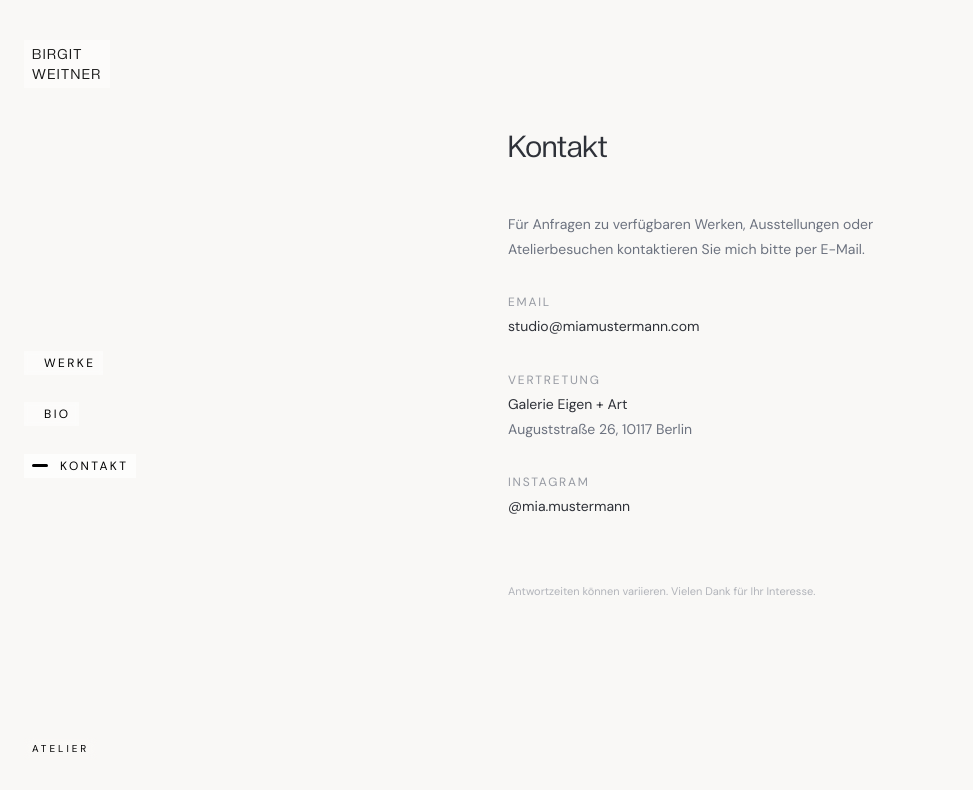
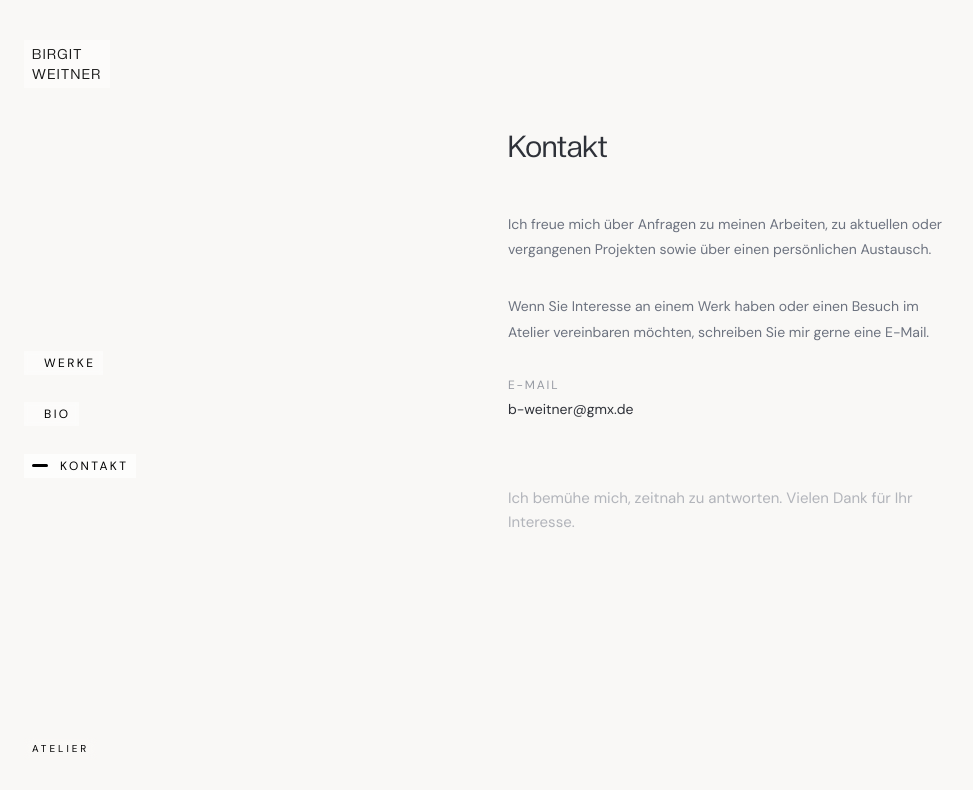
Before and after one commit to mira-craft/atelier-bw, a React (Vite) app: page /kontakt in a window 1280 px wide. Shown: the top 790 px of the page, without its empty margins (8-981 px from the left). Built offline with nearby package versions, Linux system fonts and the light colour scheme; the HTML template or start-up script is replaced by a standard one.

Commit message:
feat: add Atelier page with introductory text and image placeholder

```diff
--- a/src/App.tsx
+++ b/src/App.tsx
@@ -8,6 +8,7 @@ import Werke from "./pages/Werke";
 import Bio from "./pages/Bio";
 import Kontakt from "./pages/Kontakt";
 import NotFound from "./pages/NotFound";
+import Atelier from "./pages/Atelier";
 
 const queryClient = new QueryClient();
 
@@ -23,6 +24,7 @@ const App = () => (
           <Route path="/bio" element={<Bio />} />
           <Route path="/kontakt" element={<Kontakt />} />
           <Route path="*" element={<NotFound />} />
+          <Route path="/atelier" element={<Atelier />} />
         </Routes>
       </BrowserRouter>
     </TooltipProvider>
--- a/src/components/MusealNav.tsx
+++ b/src/components/MusealNav.tsx
@@ -94,12 +94,15 @@ const MusealNav = () => {
         ))}
       </ul>
 
-      {/* Bottom — Studio label */}
-      <span
+      {/* Bottom — Studio label (link to Atelier page) */}
+      <NavLink
+        to="/atelier"
         className="
           inline-block
           font-body text-[10px] uppercase tracking-[0.3em]
           text-black
+          transition-opacity duration-200
+          hover:opacity-80
         "
       >
         <span
@@ -111,7 +114,7 @@ const MusealNav = () => {
         >
           Atelier
         </span>
-      </span>
+      </NavLink>
     </nav>
   );
 };
--- /dev/null
+++ b/src/pages/Atelier.tsx
@@ -0,0 +1,67 @@
+import { motion } from "framer-motion";
+import MusealLayout from "@/components/MusealLayout";
+import whitecanvas from "@/assets/whitecanvas.jpg";
+
+const Atelier = () => {
+  return (
+    <MusealLayout>
+      <div className="flex min-h-screen items-start justify-center px-8 py-20 md:py-32">
+        <motion.div
+          initial={{ opacity: 0, y: 16 }}
+          animate={{ opacity: 1, y: 0 }}
+          transition={{ duration: 0.7, ease: "easeOut" }}
+          className="w-full max-w-5xl"
+        >
+          <div className="grid gap-16 md:grid-cols-2">
+            {/* Text */}
+            <div>
+              <h1 className="font-serif text-3xl text-foreground">
+                Atelier
+              </h1>
+
+              <div className="mt-12 space-y-8 font-body text-sm leading-[1.8] text-muted-foreground">
+                <p>
+                  Das Atelier ist ein Ort des Arbeitens, des Suchens und des
+                  Weiterdenkens. Hier entstehen neue Bilder, Skizzen und Serien –
+                  oft über längere Zeiträume hinweg.
+                </p>
+
+                <p>
+                  Bald werden an dieser Stelle Fotografien aus dem Atelier sowie
+                  begleitende Eindrücke aus dem Arbeitsalltag zu sehen sein.
+                </p>
+              </div>
+            </div>
+
+            {/* Image placeholder */}
+            <div className="relative mx-auto w-full max-w-sm">
+              <img
+                src={whitecanvas}
+                alt="Leinwand im Atelier"
+                decoding="async"
+                className="w-full object-contain"
+              />
+
+              {/* Overlay text */}
+              <div className="pointer-events-none absolute inset-0 flex items-center justify-center">
+                <span
+                  className="
+                    font-body
+                    text-[10px] sm:text-xs
+                    tracking-[0.35em]
+                    uppercase
+                    text-muted-foreground/60
+                  "
+                >
+                  coming soon
+                </span>
+              </div>
+            </div>
+          </div>
+        </motion.div>
+      </div>
+    </MusealLayout>
+  );
+};
+
+export default Atelier;
--- a/src/pages/Kontakt.tsx
+++ b/src/pages/Kontakt.tsx
@@ -15,47 +15,30 @@ const Kontakt = () => {
 
           <div className="mt-12 space-y-8 font-body text-sm leading-[1.8] text-muted-foreground">
             <p>
-              Für Anfragen zu verfügbaren Werken, Ausstellungen oder
-              Atelierbesuchen kontaktieren Sie mich bitte per E-Mail.
+              Ich freue mich über Anfragen zu meinen Arbeiten, zu aktuellen oder
+              vergangenen Projekten sowie über einen persönlichen Austausch.
+            </p>
+
+            <p>
+              Wenn Sie Interesse an einem Werk haben oder einen Besuch im Atelier
+              vereinbaren möchten, schreiben Sie mir gerne eine E-Mail.
             </p>
 
             <div>
               <p className="text-xs tracking-[0.15em] uppercase text-muted-foreground/70">
-                Email
+                E-Mail
               </p>
               <a
                 href="mailto:studio@miamustermann.com"
                 className="mt-1 inline-block text-foreground transition-opacity duration-300 hover:opacity-60"
               >
-                studio@miamustermann.com
-              </a>
-            </div>
-
-            <div>
-              <p className="text-xs tracking-[0.15em] uppercase text-muted-foreground/70">
-                Vertretung
-              </p>
-              <p className="mt-1 text-foreground">Galerie Eigen + Art</p>
-              <p className="text-muted-foreground">
-                Auguststraße 26, 10117 Berlin
-              </p>
-            </div>
-
-            <div>
-              <p className="text-xs tracking-[0.15em] uppercase text-muted-foreground/70">
-                Instagram
-              </p>
-              <a
-                href="#"
-                className="mt-1 inline-block text-foreground transition-opacity duration-300 hover:opacity-60"
-              >
-                @mia.mustermann
+                b-weitner@gmx.de
               </a>
             </div>
           </div>
 
-          <p className="mt-16 font-body text-[11px] leading-relaxed text-muted-foreground/50">
-            Antwortzeiten können variieren. Vielen Dank für Ihr Interesse.
+          <p className="mt-16 font-body text-[15px] leading-relaxed text-muted-foreground/50">
+            Ich bemühe mich, zeitnah zu antworten. Vielen Dank für Ihr Interesse.
           </p>
         </motion.div>
       </div>
```
Also changed, not shown: src/assets/whitecanvas.jpg (added).
